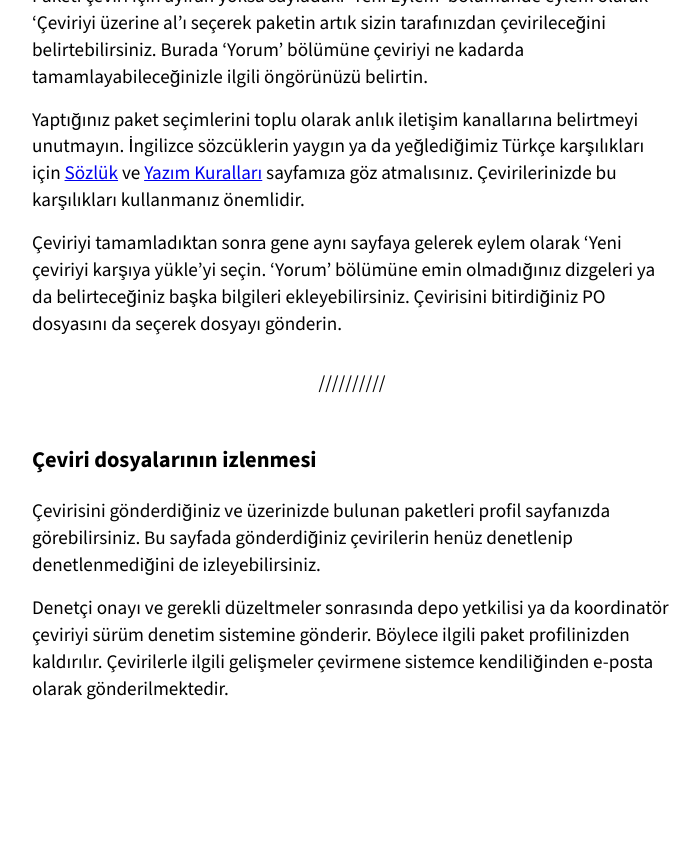
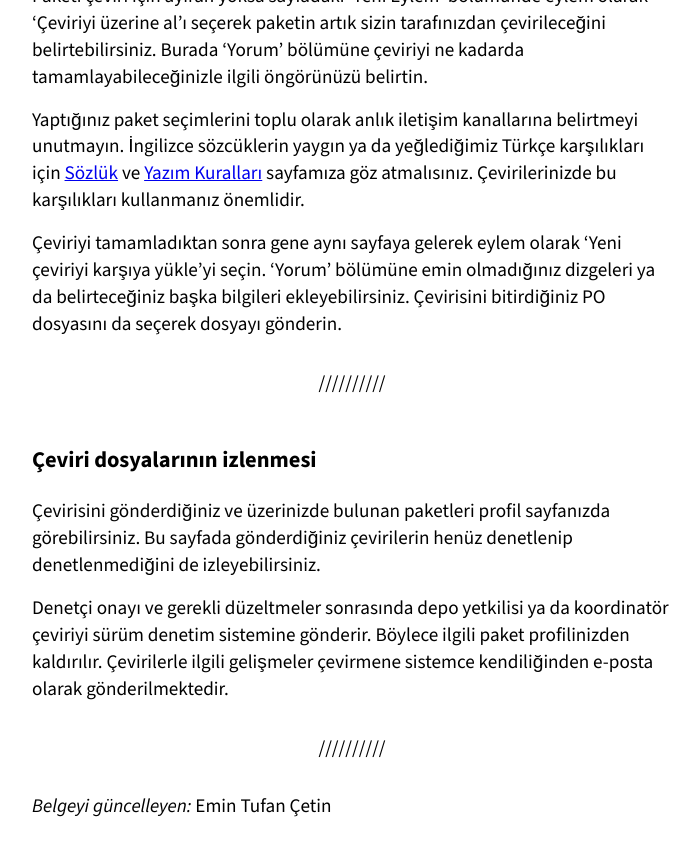
Before and after one commit to gnometurk/gnomeorgtr, a Jekyll site: the page built from ceviri/ceviri-deposu-is-akisi.md, in a window 1280 px wide and 900 px high, scrolled down 2998 px. Shown: the top 856 px of the window, without its empty margins (288-986 px from the left). Built offline with Jekyll 4.4.1, drawn with Linux system fonts in a browser that asks for light colours; before the commit the page ends 3781 px from its top, so only the background shows below that.

Commit message:
Add credit

```diff
--- a/ceviri/ceviri-deposu-is-akisi.md
+++ b/ceviri/ceviri-deposu-is-akisi.md
@@ -69,3 +69,7 @@ Yaptığınız paket seçimlerini toplu olarak anlık iletişim kanallarına bel
 Çevirisini gönderdiğiniz ve üzerinizde bulunan paketleri profil sayfanızda görebilirsiniz. Bu sayfada gönderdiğiniz çevirilerin henüz denetlenip denetlenmediğini de izleyebilirsiniz.
 
 Denetçi onayı ve gerekli düzeltmeler sonrasında depo yetkilisi ya da koordinatör çeviriyi sürüm denetim sistemine gönderir. Böylece ilgili paket profilinizden kaldırılır. Çevirilerle ilgili gelişmeler çevirmene sistemce kendiliğinden e-posta olarak gönderilmektedir.
+
+---
+
+*Belgeyi güncelleyen:* Emin Tufan Çetin
```
